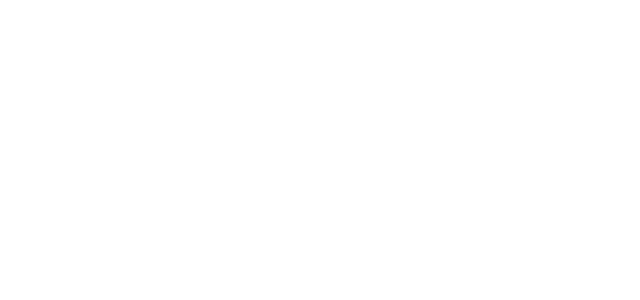
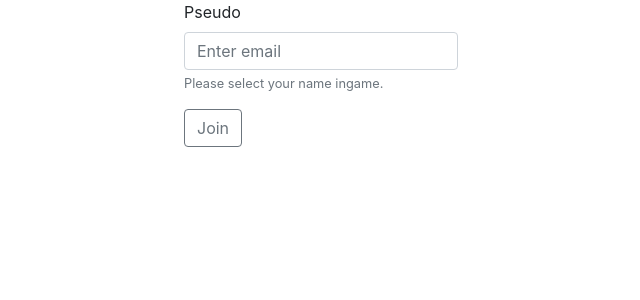
Before and after one commit to phimth/TB-Front, a React (Create React App) app: page /login in a window 1280 px wide. Shown: the top 300 px of the page, without its empty margins (319-959 px from the left). Built offline with nearby package versions, Linux system fonts and the light colour scheme.

Commit message:
boostrap done

```diff
--- a/src/App.tsx
+++ b/src/App.tsx
@@ -1,21 +1,26 @@
 import React from 'react'
 import { BrowserRouter as Router, Switch, Route, Link } from 'react-router-dom'
+import { Button, Form, Container, Row, Col } from 'react-bootstrap'
+import 'bootstrap/dist/css/bootstrap.min.css'
 
 import Home from './screens/Home'
 import LobbyScreen from './screens/Lobby'
 import GameScreen from './screens/Game'
+import LoginScreen from './screens/Login'
 
 const App = () => {
   return (
-    <Router>
-      <div>
+    <Container fluid>
+      <Router>
         <Switch>
           <Route exact path="/" component={Home} />
           <Route path="/lobby" component={LobbyScreen} />
           <Route path="/game" component={GameScreen} />
+          <Route path="/login" component={LoginScreen} />
         </Switch>
-      </div>
-    </Router>
+      </Router>
+    </Container>
+
   )
 }
 
--- a/src/screens/Game/index.tsx
+++ b/src/screens/Game/index.tsx
@@ -1,4 +1,5 @@
 import React from 'react'
+import { Button, Form, Container, Row, Col } from 'react-bootstrap'
 
 interface Game {
   game_id: number
@@ -14,7 +15,7 @@ interface Game {
 
 class GameScreen extends React.Component {
   render() {
-    return <div>Game</div>
+    return <Row className="justify-content-center">c Game</Row>
   }
 }
 
--- a/src/screens/Home/index.tsx
+++ b/src/screens/Home/index.tsx
@@ -1,5 +1,5 @@
 import React from 'react'
-import Button from 'react-bootstrap/Button'
+import { Button, Form, Container, Row, Col } from 'react-bootstrap'
 import {
   BrowserRouter as Router,
   Switch,
@@ -10,7 +10,7 @@ import {
 
 const Home = () => {
   const history = useHistory()
-  const redirect = () => history.push('/lobby')
+  const redirect = () => history.push('/login')
 
   function create() {
     redirect()
@@ -21,16 +21,18 @@ const Home = () => {
   }
 
   return (
-    <Router>
-      <div>
+    <Col>
+      <Row className="justify-content-center">
         <Button variant="outline-secondary" size="lg" onClick={create}>
           Create a game
         </Button>
+      </Row>
+      <Row className="justify-content-center">
         <Button variant="outline-secondary" size="lg" onClick={join}>
           Join a game
         </Button>
-      </div>
-    </Router>
+      </Row>
+    </Col>
   )
 }
 
--- a/src/screens/Lobby/index.tsx
+++ b/src/screens/Lobby/index.tsx
@@ -1,5 +1,5 @@
 import React from 'react'
-import Button from 'react-bootstrap/Button'
+import { Button, Form, Container, Row, Col } from 'react-bootstrap'
 import {
   BrowserRouter as Router,
   Switch,
@@ -7,6 +7,7 @@ import {
   Link,
   useHistory,
 } from 'react-router-dom'
+
 interface Lobby {
   lobby_id: number
   players: []
@@ -23,13 +24,16 @@ const LobbyScreen = () => {
   }
 
   return (
-    <div>
-      <h1>Lobby</h1>
-      <div>Liste</div>
-      <Button variant="outline-secondary" size="lg" onClick={start}>
-        Start
+    <Col>
+      <Row className="justify-content-center">
+        Liste
+      </Row>
+      <Row className="justify-content-center">
+        <Button variant="outline-secondary" onClick={start}>
+          Start
       </Button>
-    </div>
+      </Row>
+    </Col>
   )
 }
 
--- /dev/null
+++ b/src/screens/Login/index.tsx
@@ -0,0 +1,39 @@
+import React from 'react'
+import { Button, Form, Container, Row, Col } from 'react-bootstrap'
+import {
+    BrowserRouter as Router,
+    Switch,
+    Route,
+    Link,
+    useHistory,
+} from 'react-router-dom'
+
+const LoginScreen = () => {
+
+    const history = useHistory()
+    const redirect = () => history.push('/lobby')
+
+    function enter() {
+        redirect()
+    }
+
+    return (
+        <Row className="justify-content-center">
+            <Form>
+                <Form.Group controlId="formBasicEmail">
+                    <Form.Label>Pseudo</Form.Label>
+                    <Form.Control type="email" placeholder="Enter email" />
+                    <Form.Text className="text-muted">
+                        Please select your name ingame.
+                    </Form.Text>
+                </Form.Group>
+
+                <Button variant="outline-secondary" onClick={enter}>
+                    Join
+            </Button>
+            </Form>
+        </Row>
+    )
+}
+
+export default LoginScreen
```
Also changed, not shown: 1 other file (tests, documents, lock files or other folders).
